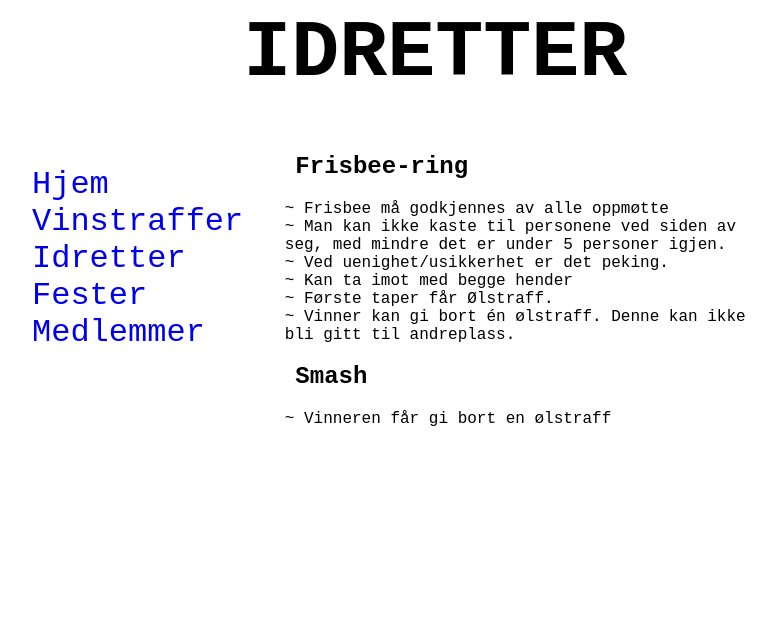
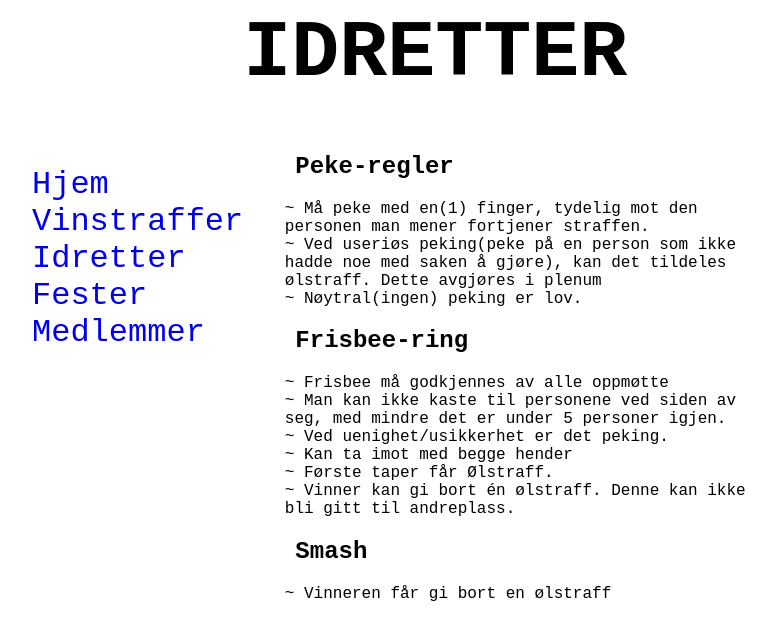
Before and after one commit to simenblik/blikkis, a plain HTML site: page schengen/idrett.html in a window 1280 px wide. Shown: the whole page, without its empty margins (16-792 px from the left). Drawn offline with Linux system fonts and the light colour scheme.

Commit message:
chill straffer

```diff
--- a/schengen/idrett.html
+++ b/schengen/idrett.html
@@ -17,6 +17,14 @@
         </div>
         <div id="main">
         <h1 style="margin-left:10%;">IDRETTER</h1>
+            <div class="idrett">
+                <h2>Peke-regler</h2>
+                <ul>
+                    <li>~ Må peke med en(1) finger, tydelig mot den personen man mener fortjener straffen.</li>
+                    <li>~ Ved useriøs peking(peke på en person som ikke hadde noe med saken å gjøre), kan det tildeles ølstraff. Dette avgjøres i plenum</li>
+                    <li>~ Nøytral(ingen) peking er lov.</li>
+                </ul>
+            </div>
             <div class="idrett">
                 <h2>Frisbee-ring</h2>
                 <ul>
```
Also changed, not shown: schengen/redredwine.html (+4 -4 lines).
